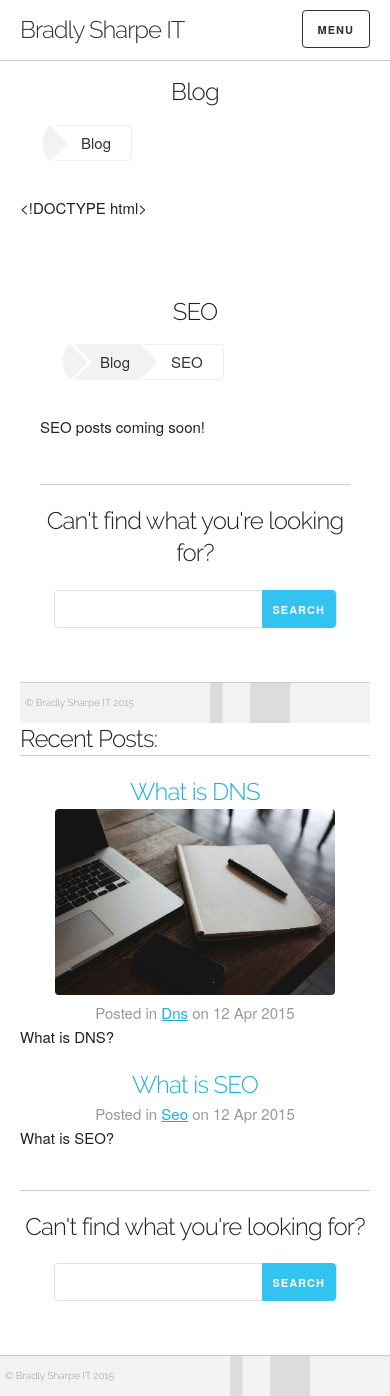
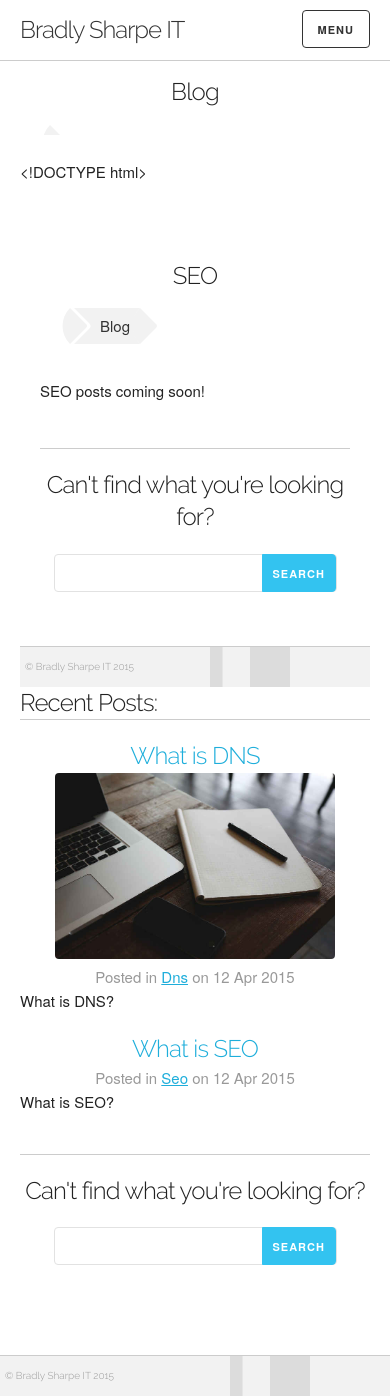
Before and after one commit to BradlySharpe/bradlysharpe.com.au, a Jekyll site: the page built from blog/index.md, in a window 390 px wide and 1396 px high, cut to the strip 0-1396 px from the top of the window. Built offline with Jekyll 4.4.1, drawn with Linux system fonts in a browser that asks for light colours; grey boxes are pictures that could not be loaded.

Commit message:
Fix mobile display

```diff
--- a/_includes/critical.scss
+++ b/_includes/critical.scss
@@ -349,12 +349,19 @@ $menu-width: 32rem;
 
       &:hover {
         background: transparent;
-        border-color: #ddd;
       }
     }
 
-    &:last-child a:after {
-      content: none;
+    &:last-child {
+      display: none;
+
+      @include mq($bp-larger-than-tablet) {
+        display: inline;
+      }
+
+      a:after {
+        content: none;
+      }
     }
 
     a,
```
